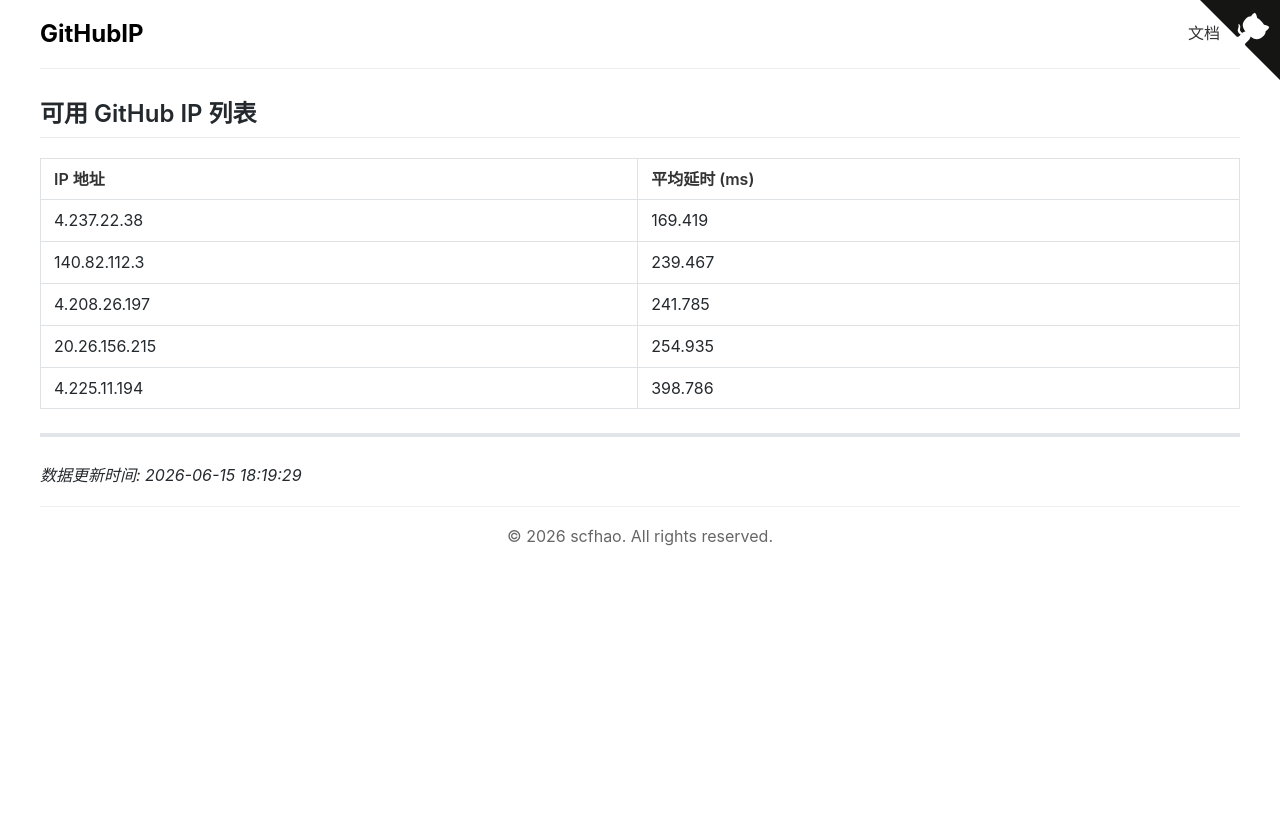
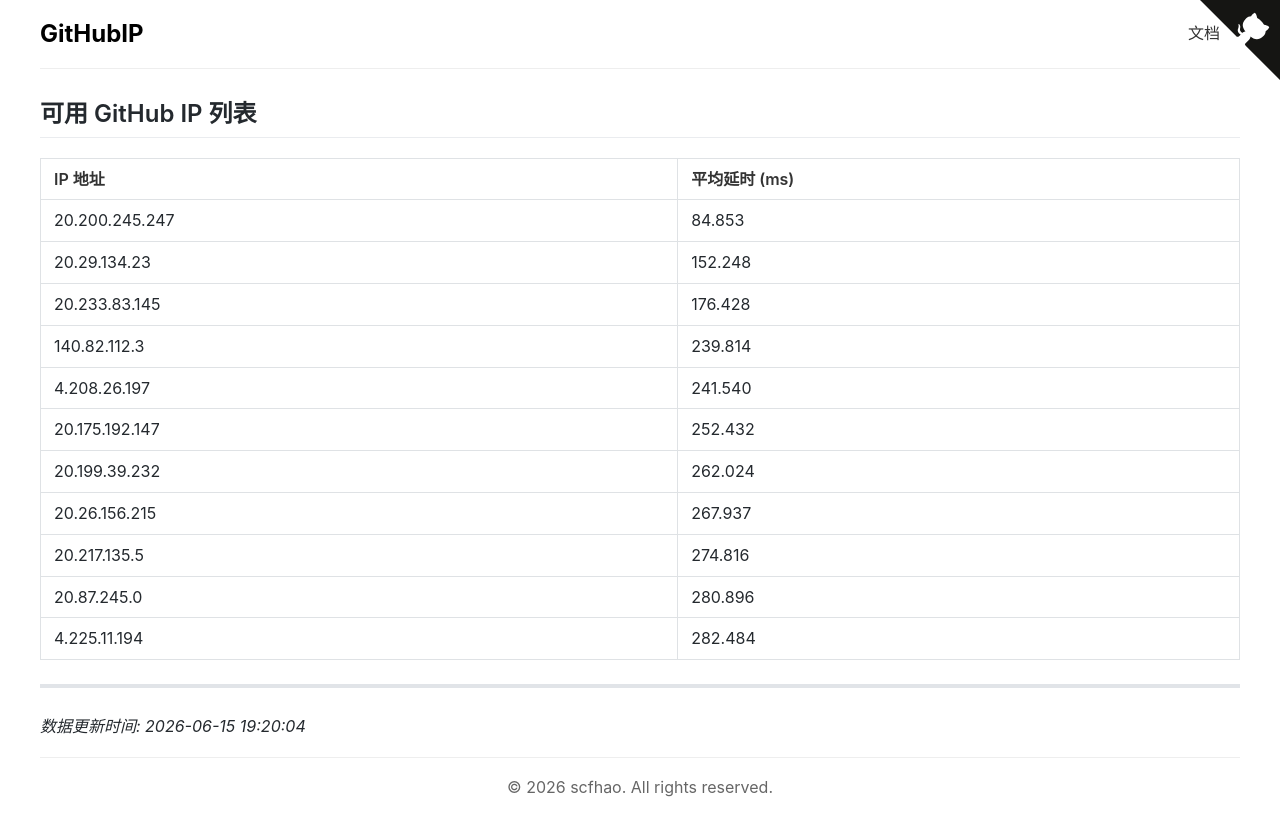
Before and after one commit to scfhao/GitHubIP, a Jekyll site: the page built from index.md, in a window 1280 px wide. Shown: the top 836 px of the page. Built offline with Jekyll 4.4.1, drawn with Linux system fonts in a browser that asks for light colours.

Commit message:
自动脚本执行 - 2026-06-15 19:20:05

```diff
--- a/index.md
+++ b/index.md
@@ -1,19 +1,25 @@
 ---
 layout: home
 title: GitHub IP 列表
-date: 2026-06-15 18:19:29
+date: 2026-06-15 19:20:04
 ---
 
 ## 可用 GitHub IP 列表
 
 | IP 地址 | 平均延时 (ms) |
 |---------|--------------|
-| 4.237.22.38 | 169.419 |
-| 140.82.112.3 | 239.467 |
-| 4.208.26.197 | 241.785 |
-| 20.26.156.215 | 254.935 |
-| 4.225.11.194 | 398.786 |
+| 20.200.245.247 | 84.853 |
+| 20.29.134.23 | 152.248 |
+| 20.233.83.145 | 176.428 |
+| 140.82.112.3 | 239.814 |
+| 4.208.26.197 | 241.540 |
+| 20.175.192.147 | 252.432 |
+| 20.199.39.232 | 262.024 |
+| 20.26.156.215 | 267.937 |
+| 20.217.135.5 | 274.816 |
+| 20.87.245.0 | 280.896 |
+| 4.225.11.194 | 282.484 |
 
 ---
 
-*数据更新时间: 2026-06-15 18:19:29*
+*数据更新时间: 2026-06-15 19:20:04*
```
